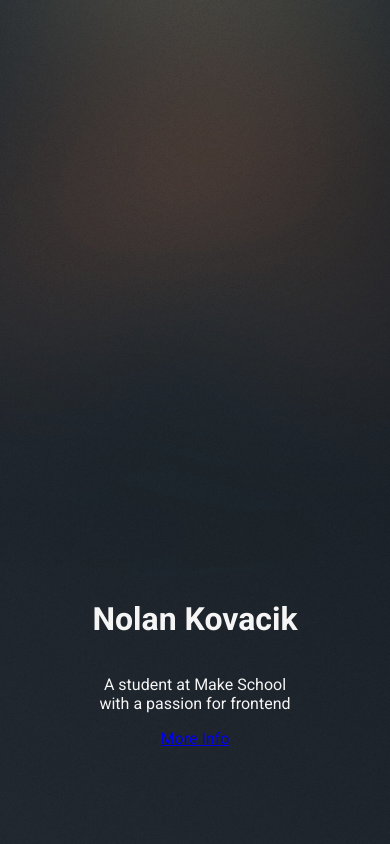
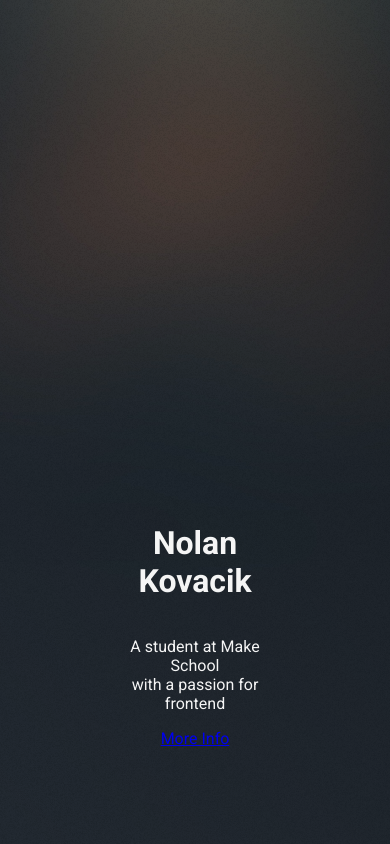
Before and after one commit to noltron000/orange-portfolio, a React (Create React App) app: page / in a window 390 px wide. Shown: the top 844 px of the page. Built offline with nearby package versions, Linux system fonts and the light colour scheme.

Commit message:
[add] media query on content
this will help keep content widths desireable even with larger or smaller screens

```diff
--- a/src/App.scss
+++ b/src/App.scss
@@ -21,3 +21,9 @@
 	background-attachment: scroll, scroll, scroll;
 	background-size: auto, auto, cover;
 }
+
+@media screen and (max-width: 78rem) {
+  #content {
+		max-width: calc(100vw - 6rem);
+  }
+}
```
